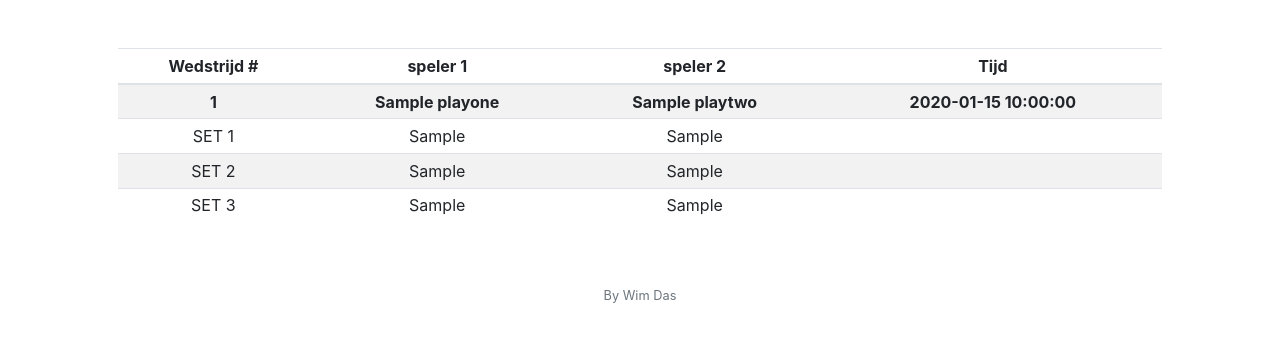
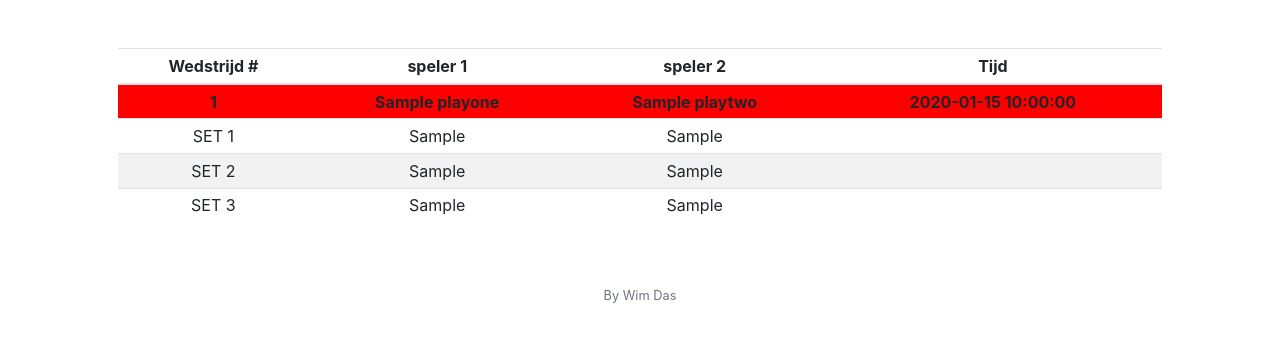
Before and after one commit to wikkeuh/PingPongTournament, a Flask app: template templates/history.html in a window 1280 px wide. Shown: the part 79-421 px from the top of the page. Run offline with Flask 2, Linux system fonts and the light colour scheme; the template is opened without the code that fills it: most values are stand-ins (such as "Sample title", 1, 10 or a date in 2020); some libraries are stand-ins or nearby versions.

Commit message:
Update history.html

```diff
--- a/templates/history.html
+++ b/templates/history.html
@@ -16,7 +16,7 @@
             </thead>
             <tbody>
                 {% for game in games %}
-                <tr>
+                <tr style="background-color:red">
                     <th scope="col">{{ game["matchid"] }}</th>
                     <th scope="col">
 						{% if game["winnerid"] == game["idplayerone"] %}
```
